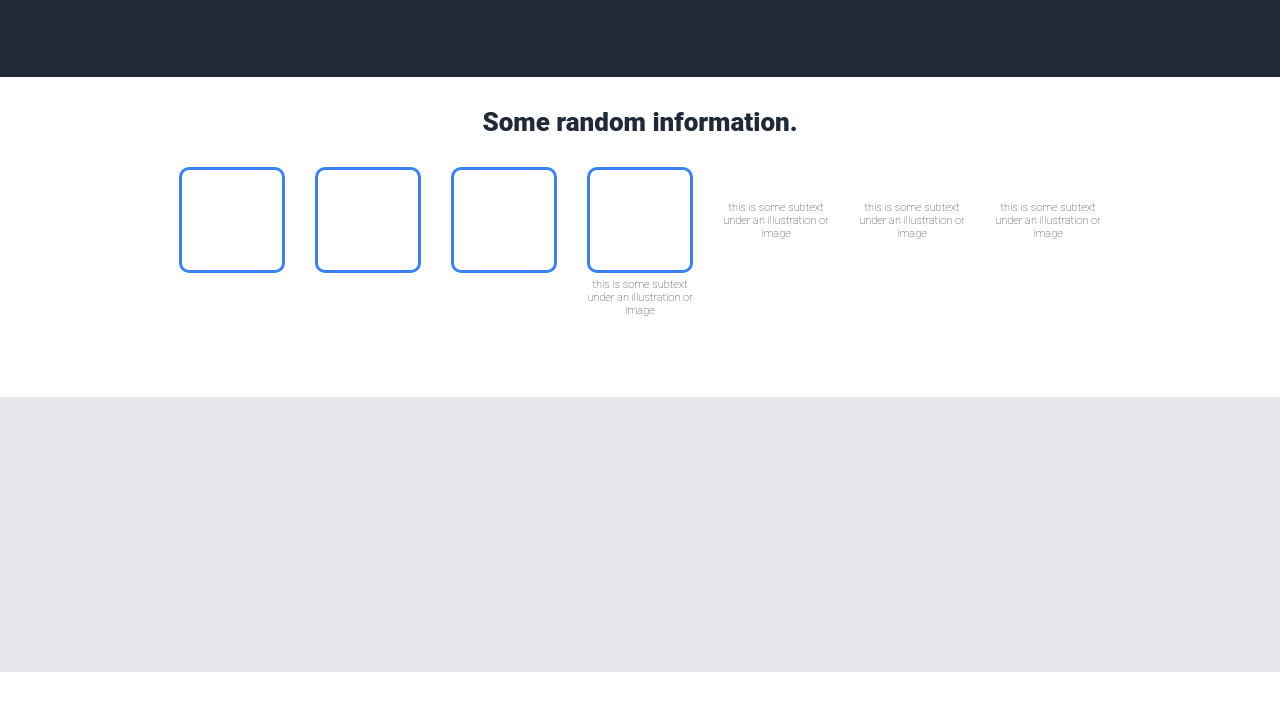
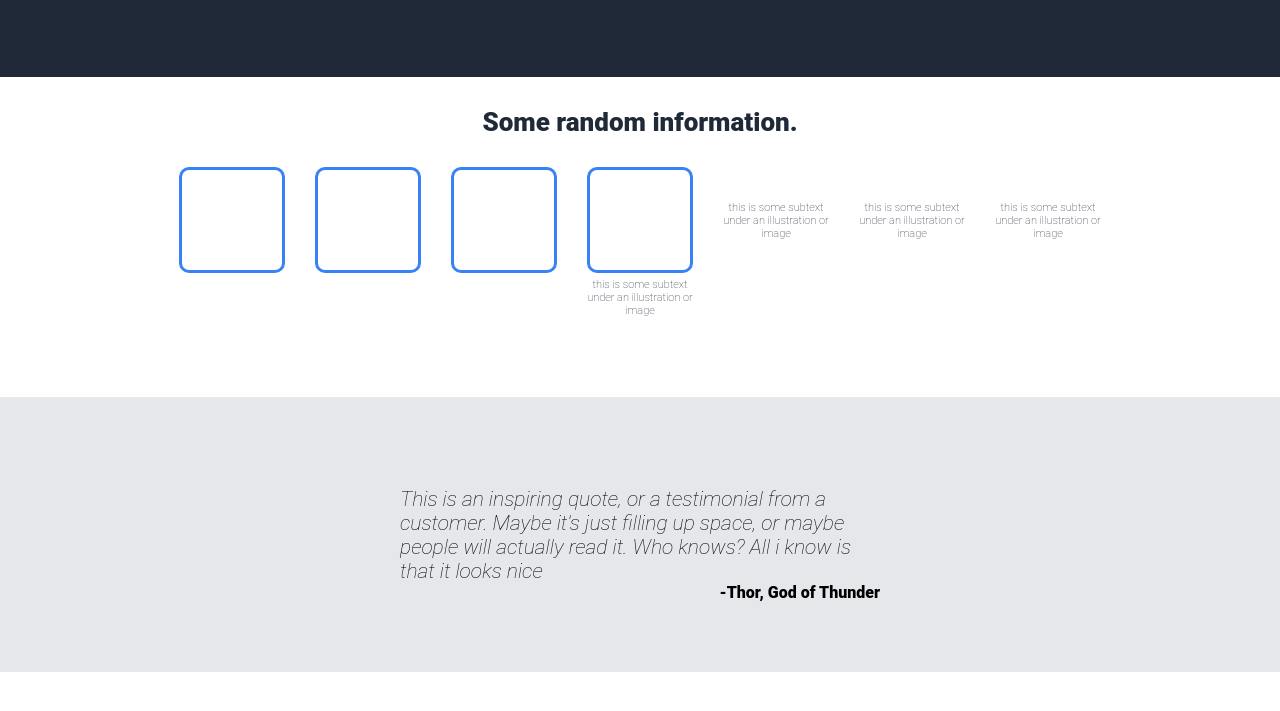
Before and after one commit to Decpalm/landing-page, a plain HTML site: page index.html in a window 1280 px wide. Shown: the part 273-984 px from the top of the page. Drawn offline with Linux system fonts and the light colour scheme.

Commit message:
Updated index.html and styles.css

```diff
--- a/index.html
+++ b/index.html
@@ -33,7 +33,9 @@
         </div>
 
         <div class="container c3">
-
+            <p class="quote"><em>This is an inspiring quote, or a testimonial from a customer. Maybe it's just filling up space,
+                or maybe people will actually read it. Who knows? All i know is that it looks nice</em></p>
+            <p class="thor">-Thor, God of Thunder</p>
         </div>
 
         <div class="container c4">
--- a/styles.css
+++ b/styles.css
@@ -59,6 +59,7 @@ footer.container {
 .c3 {
     height: 275px;
     background-color: #e5e7eb;
+    flex-direction: column;
 }
 
 .c4 {
@@ -122,3 +123,16 @@ footer.container {
     height: 100px;
     text-align: center;
 }
+
+.quote {
+    margin-top: 90px;
+    font-size: 21px;
+    font-weight: 100;
+    text-align: left;
+    width: 480px;
+}
+.thor {
+    width: 480px;
+    text-align: right;
+    font-weight: 900;
+}
```
